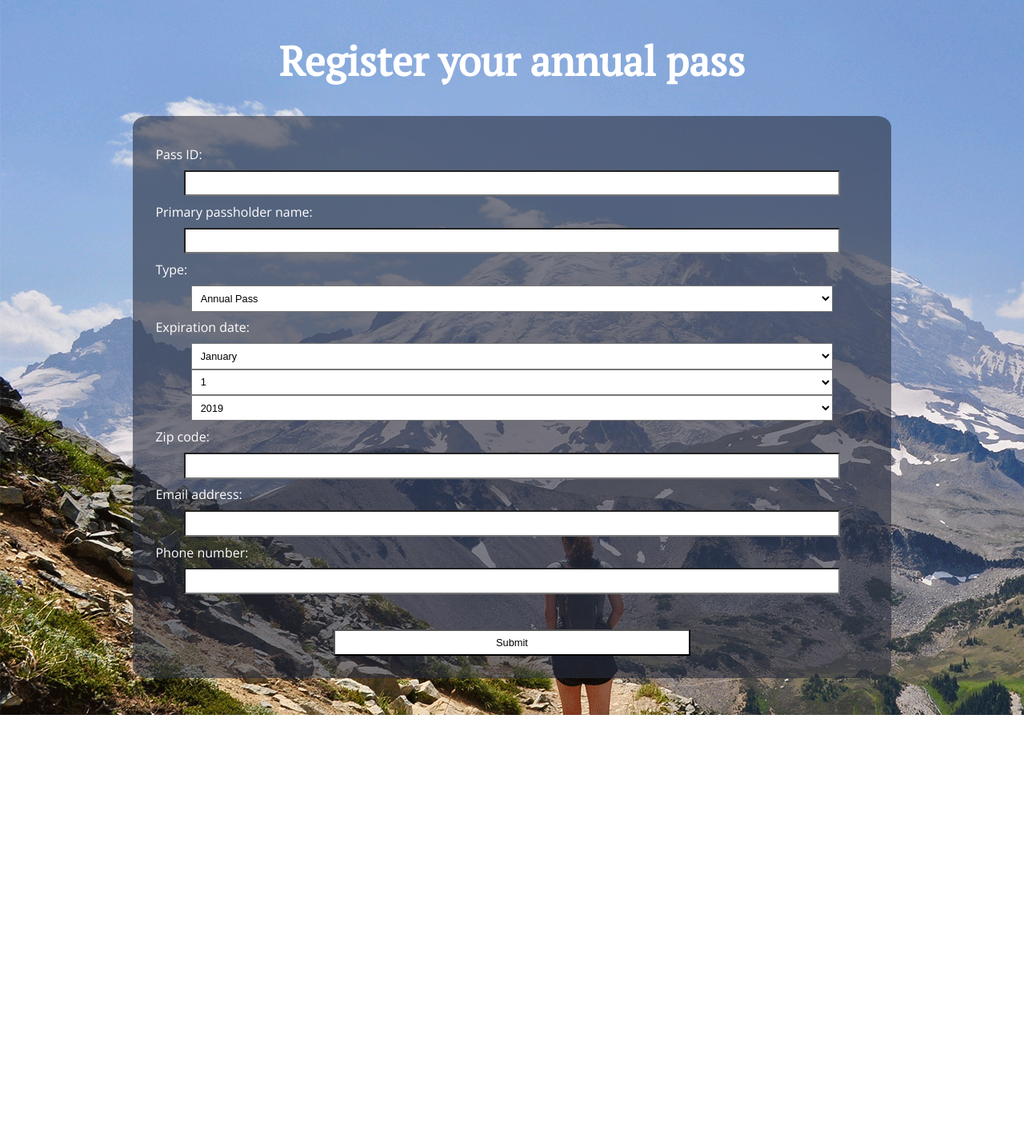
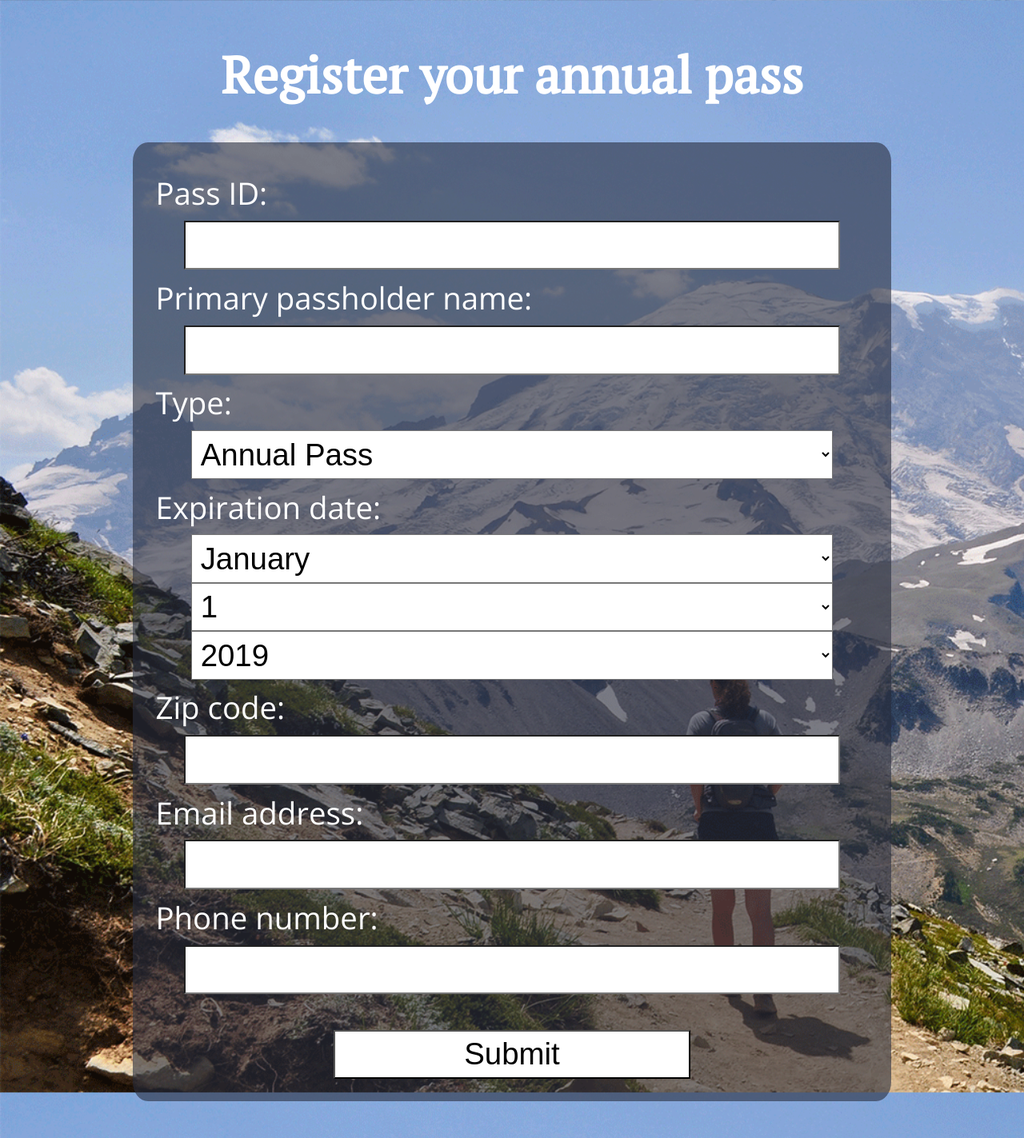
Before and after one commit to evelynnkaplan/nps_django, a Django app: page /registration/ in a window 1280 px wide. Shown: the whole page at 80% size. Before the commit the page ends 894 px from the top, so only its background shows below. Run offline with Django 3.2, Linux system fonts and the light colour scheme.

Commit message:
more restyling for different media sizes

```diff
--- a/static/nps_django/registration.css
+++ b/static/nps_django/registration.css
@@ -46,7 +46,7 @@ form {
 
 input, select {
   width: 90%;
-  font-size: 1vw;
+  font-size: 1em;
   padding: .75%;
   resize: vertical;
   background: white;
@@ -63,3 +63,14 @@ label {
   height: 75%;;
   width: 50%;
 }
+
+@media (min-width: 768px) and (max-width: 1366px) {
+
+  input, select, label {
+    font-size: 3vw;
+  }
+
+  body {
+    background-size: 2428px 1366px;
+  }
+}
--- a/static/nps_django/style.css
+++ b/static/nps_django/style.css
@@ -6,5 +6,17 @@ body {
 
 h1 {
   font-family: 'PT Serif', serif;
-  font-size: 4vw;
+  font-size: 3vw;
 }
+
+@media (max-width: 414px) {
+  h1 {
+    font-size: 5vw;
+  }
+}
+
+@media (min-width: 768px) and (max-width: 1366px) {
+  h1 {
+    font-size: 5vw;
+  }
+}
```
Also changed, not shown: 3 other files.
